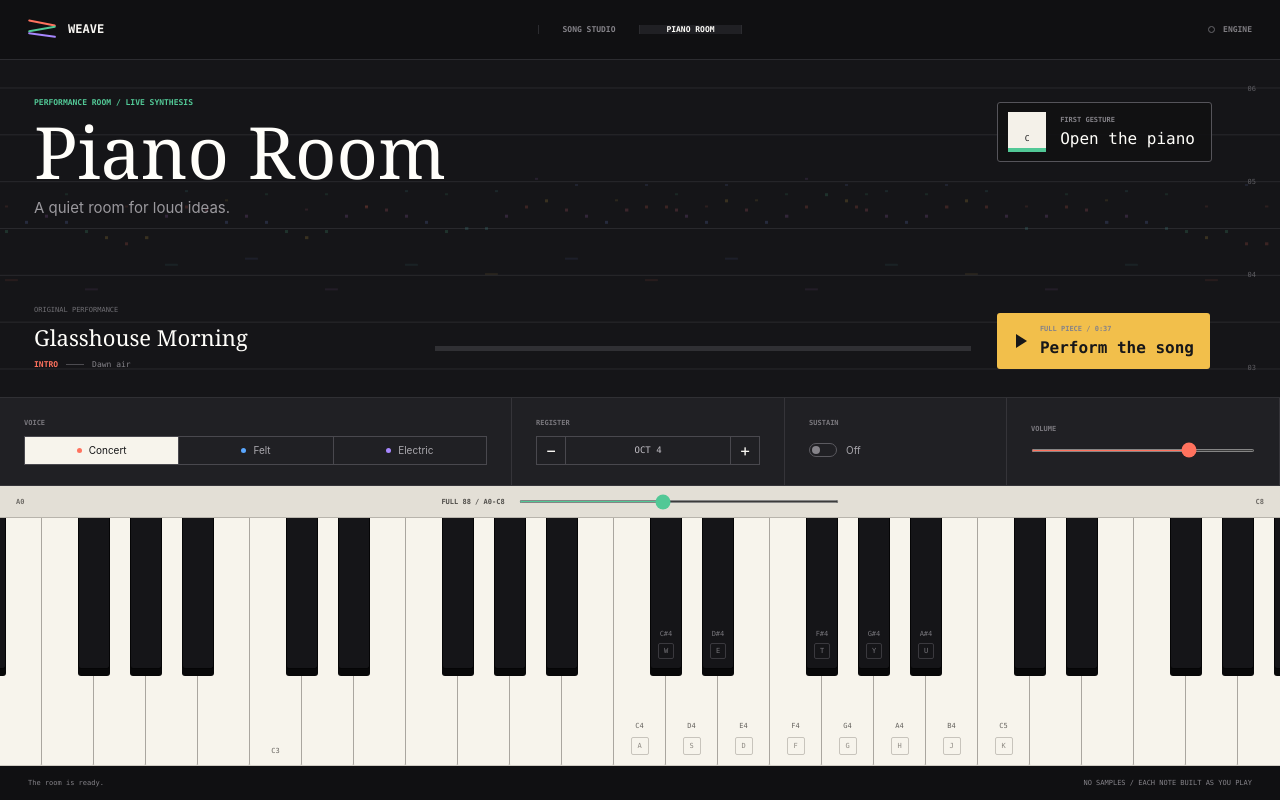
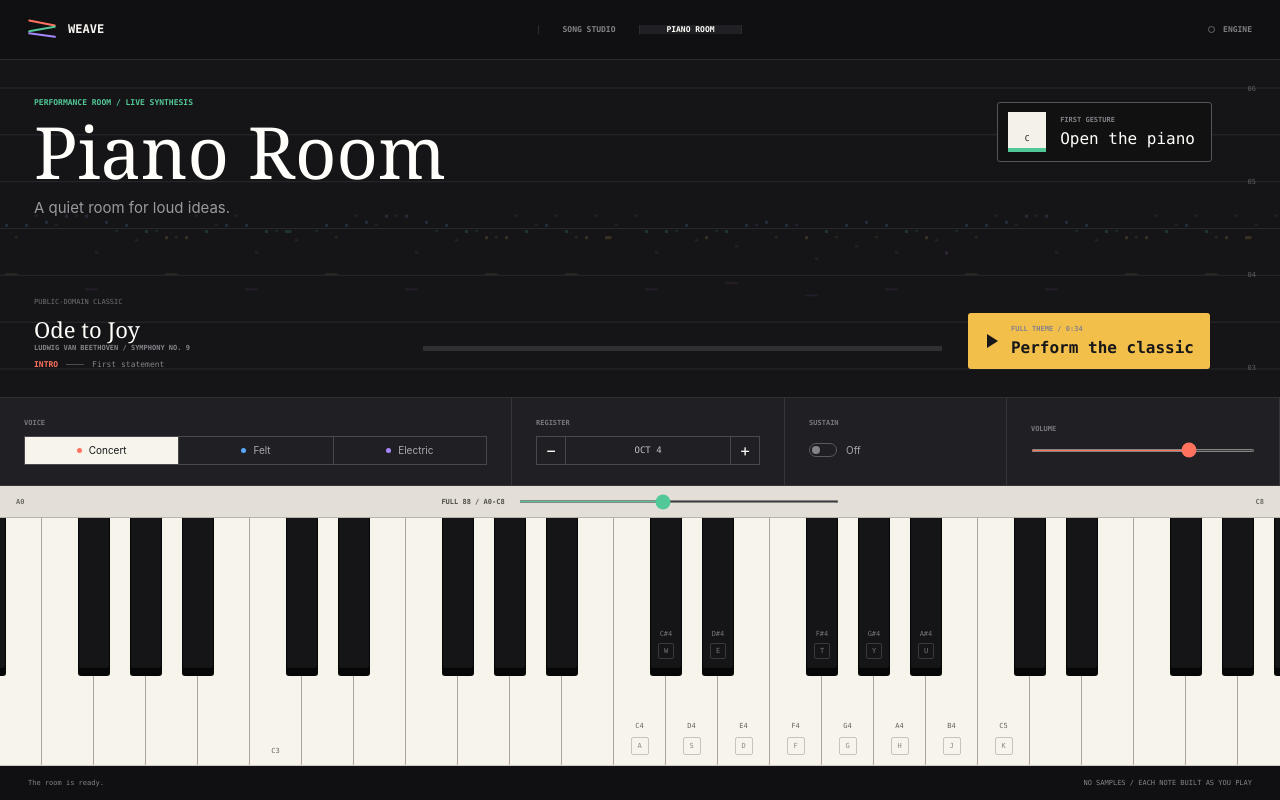
Before and after one commit to comp4020-agentic-coding-studio/comp4020-crit4-xty116, a website built with Vite: page piano.html in a window 1280 px wide. Built offline with nearby package versions, Linux system fonts and the light colour scheme.

Commit message:
feat: perform Beethoven in Piano Room

```diff
--- /dev/null
+++ b/piano-performance.ts
@@ -0,0 +1,107 @@
+import type {
+  ChordQuality,
+  Composition,
+  NoteEvent,
+  SongBar,
+  StepCell,
+} from "./instrument-model.ts";
+import { STEPS_PER_BAR } from "./instrument-model.ts";
+
+type MelodyToken = number | readonly [pitch: number, length: number] | null;
+type Harmony = readonly [root: number, quality: ChordQuality];
+
+export interface ClassicPianoPerformance extends Omit<Composition, "bars"> {
+  readonly composer: string;
+  readonly sourceWork: string;
+  readonly publicDomain: true;
+  readonly bars: readonly SongBar[];
+}
+
+function emptyRow(): readonly StepCell[] {
+  return Array.from({ length: STEPS_PER_BAR }, () => null);
+}
+
+function melodyRow(tokens: readonly MelodyToken[]): readonly StepCell[] {
+  const row: StepCell[] = Array.from({ length: STEPS_PER_BAR }, () => null);
+  tokens.forEach((token, index) => {
+    if (token === null) return;
+    const [pitch, length] = typeof token === "number" ? [token, 1.72] : token;
+    row[index * 2] = { pitch, length, velocity: index % 4 === 0 ? 0.88 : 0.78 };
+  });
+  return row;
+}
+
+function accompaniment(first: Harmony, second: Harmony): {
+  readonly bass: readonly StepCell[];
+  readonly harmony: readonly StepCell[];
+  readonly arpeggio: readonly StepCell[];
+} {
+  const bass: StepCell[] = Array.from({ length: STEPS_PER_BAR }, () => null);
+  const harmony: StepCell[] = Array.from({ length: STEPS_PER_BAR }, () => null);
+  const arpeggio: StepCell[] = Array.from({ length: STEPS_PER_BAR }, () => null);
+  const chords = [first, second] as const;
+
+  chords.forEach(([root, quality], barIndex) => {
+    const start = barIndex * 8;
+    bass[start] = { pitch: root - 12, length: 3.5, velocity: 0.7 };
+    bass[start + 4] = { pitch: root - 5, length: 3.5, velocity: 0.62 };
+    harmony[start] = { pitch: root, chord: quality, length: 7.5, velocity: 0.5 };
+
+    const third = quality === "minor" ? 3 : quality === "sus2" ? 2 : 4;
+    const tones = [root + 12, root + 19, root + 12 + third, root + 19];
+    tones.forEach((pitch, toneIndex) => {
+      arpeggio[start + toneIndex * 2 + 1] = { pitch, length: 1.25, velocity: 0.42 };
+    });
+  });
+
+  return { bass, harmony, arpeggio };
+}
+
+function phrase(
+  name: string,
+  section: SongBar["section"],
+  first: Harmony,
+  second: Harmony,
+  melody: readonly MelodyToken[],
+): SongBar {
+  const parts = accompaniment(first, second);
+  return {
+    name,
+    section,
+    rows: [emptyRow(), emptyRow(), parts.bass, parts.harmony, melodyRow(melody), parts.arpeggio],
+  };
+}
+
+const D: Harmony = [50, "major"];
+const A: Harmony = [45, "major"];
+const G: Harmony = [43, "major"];
+const Bm: Harmony = [47, "minor"];
+
+const OPENING = [66, 66, 67, 69, 69, 67, 66, 64] as const;
+const FIRST_CADENCE = [62, 62, 64, 66, 66, 64, [64, 3.8], null] as const;
+const HOME_CADENCE = [62, 62, 64, 66, 64, 62, [62, 3.8], null] as const;
+
+export const CLASSIC_PERFORMANCE: ClassicPianoPerformance = {
+  id: "ode-to-joy",
+  title: "Ode to Joy",
+  composer: "Ludwig van Beethoven",
+  sourceWork: "Symphony No. 9, fourth movement",
+  publicDomain: true,
+  character: "Public-domain classical theme",
+  tempo: 112,
+  swing: 0,
+  palette: "porcelain",
+  accent: "#f2bf4b",
+  keyLabel: "D MAJOR",
+  scale: [62, 64, 66, 67, 69, 71, 73, 74],
+  bars: [
+    phrase("First statement", "INTRO", D, A, OPENING),
+    phrase("First cadence", "VERSE", D, A, FIRST_CADENCE),
+    phrase("Theme returns", "VERSE", D, A, OPENING),
+    phrase("Home answer", "PRE", D, D, HOME_CADENCE),
+    phrase("Joy rises", "CHORUS", A, Bm, [64, 64, 66, 62, 64, 66, 67, 66]),
+    phrase("Bright turn", "BRIDGE", G, A, [62, 64, 66, 67, 66, 64, 62, 57]),
+    phrase("Final statement", "CHORUS", D, A, OPENING),
+    phrase("Final cadence", "OUTRO", D, D, HOME_CADENCE),
+  ],
+};
--- a/piano.html
+++ b/piano.html
@@ -6,7 +6,7 @@
     <title>Piano Room | WEAVE</title>
     <meta
       name="description"
-      content="Play a responsive live-synth piano, shape its tone and hear an original complete WEAVE composition performed across the keys."
+      content="Play a responsive 88-key live-synth piano and hear a complete public-domain Ode to Joy theme arranged across the keys."
     />
     <meta property="og:type" content="website" />
     <meta property="og:image" content="./card.jpg" />
@@ -44,14 +44,15 @@
 
           <div class="piano-performance">
             <div class="performance-identity">
-              <span>ORIGINAL PERFORMANCE</span>
-              <strong data-testid="piano-piece-title">Glasshouse Morning</strong>
-              <p><b data-testid="piano-section">INTRO</b><i></i><span data-testid="piano-phrase">Dawn air</span></p>
+              <span>PUBLIC-DOMAIN CLASSIC</span>
+              <strong data-testid="piano-piece-title">Ode to Joy</strong>
+              <small class="performance-credit">LUDWIG VAN BEETHOVEN / SYMPHONY NO. 9</small>
+              <p><b data-testid="piano-section">INTRO</b><i></i><span data-testid="piano-phrase">First statement</span></p>
             </div>
             <div class="piano-progress" aria-hidden="true"><i data-piano-progress></i></div>
             <button type="button" data-testid="piano-demo" aria-pressed="false">
               <span class="piano-play-icon" aria-hidden="true"></span>
-              <span><small>FULL PIECE / 0:37</small><b data-demo-label>Perform the song</b></span>
+              <span><small>FULL THEME / 0:34</small><b data-demo-label>Perform the classic</b></span>
             </button>
           </div>
 
--- a/piano.ts
+++ b/piano.ts
@@ -1,10 +1,10 @@
 import {
-  COMPOSITIONS,
   STEPS_PER_BAR,
   noteName,
   stepDurationSeconds,
 } from "./instrument-model.ts";
 import type { ChordQuality, NoteEvent } from "./instrument-model.ts";
+import { CLASSIC_PERFORMANCE } from "./piano-performance.ts";
 
 type Timbre = "grand" | "felt" | "electric";
 
@@ -62,7 +62,7 @@ const volumeInput = required<HTMLInputElement>('input[name="piano-volume"]');
 const canvas = required<HTMLCanvasElement>("#piano-visual");
 const canvasContext = requiredCanvasContext(canvas);
 
-const composition = COMPOSITIONS[0];
+const composition = CLASSIC_PERFORMANCE;
 const KEY_COLOURS = [
   "#ff725e", "#ff8a65", "#f2bf4b", "#d4c957", "#52c896", "#56c3c0",
   "#5aa7ff", "#7d9dff", "#a787ff", "#c47ee7", "#ff8fc2", "#ff7890",
@@ -547,7 +547,7 @@ function stopDemo(message = "Performance stopped. The piano is yours."): void {
   if (demoInterval !== null) window.clearInterval(demoInterval);
   demoInterval = null;
   demoButton.setAttribute("aria-pressed", "false");
-  demoLabel.textContent = "Perform the song";
+  demoLabel.textContent = "Perform the classic";
   clearDemoVisuals();
   resetPerformanceLabels();
   status.textContent = message;
@@ -578,7 +578,7 @@ async function startDemo(): Promise<void> {
   demoStartTime = context.currentTime + 0.08;
   demoButton.setAttribute("aria-pressed", "true");
   demoLabel.textContent = "Stop performance";
-  status.textContent = "Glasshouse Morning / full piano performance";
+  status.textContent = `${composition.title} / ${composition.composer}`;
   scheduleDemo();
   demoInterval = window.setInterval(scheduleDemo, 25);
 }
@@ -736,7 +736,7 @@ window.addEventListener("blur", () => {
 
 beginButton.addEventListener("click", async () => {
   const context = await ensureAudio();
-  const notes = [0, 4, 7, 12];
+  const notes = [2, 6, 9, 14];
   notes.forEach((offset, index) => {
     const midi = fitToVisibleRange(midiForOctave(register) + offset);
     const when = context.currentTime + index * 0.13;
```
Also changed, not shown: CLAUDE.md (+4 -3 lines), spec/piano-score.test.ts (added, +39 -0 lines), spec/piano.test.ts (+1 -1 lines).
